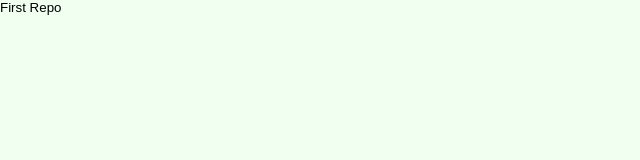
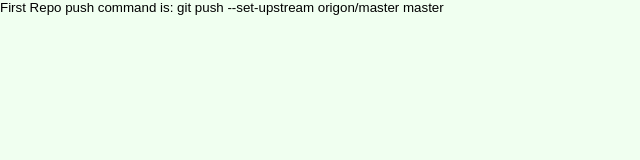
Before and after one commit to xthdraft/firstrepo, a plain HTML site: page index.htm in a window 1280 px wide. Shown: the whole page, without its empty margins (0-640 px from the left). Drawn offline with Linux system fonts and the light colour scheme; files that its build step writes are made by us from their sources; files whose address does not match are found by name.

Commit message:
Add files via upload

```diff
--- a/index.htm
+++ b/index.htm
@@ -10,6 +10,7 @@
  <body>
     <div>
 	  First Repo
+	  push command is:   git push --set-upstream origon/master master
 	</div>
  </body>
 </html>
```
